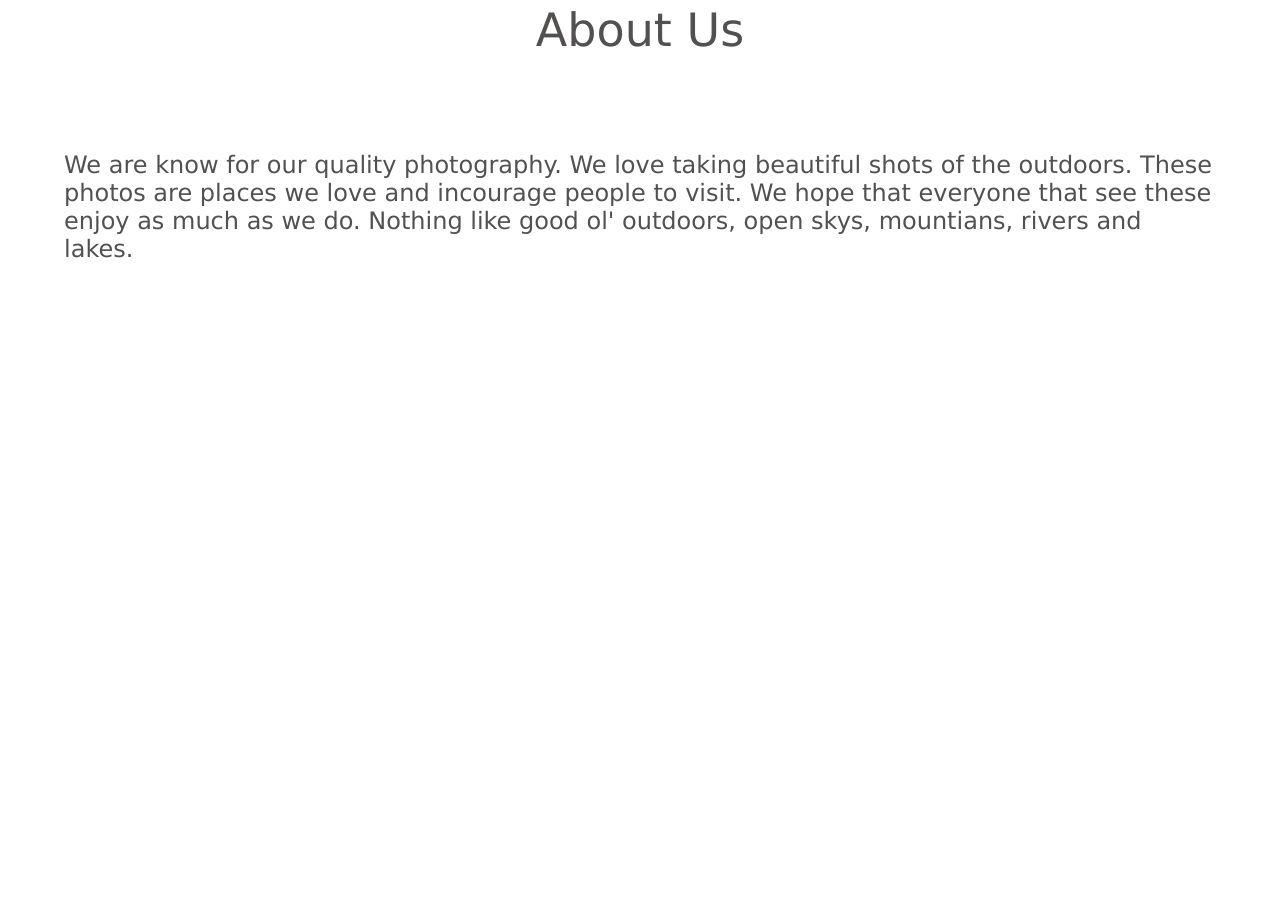
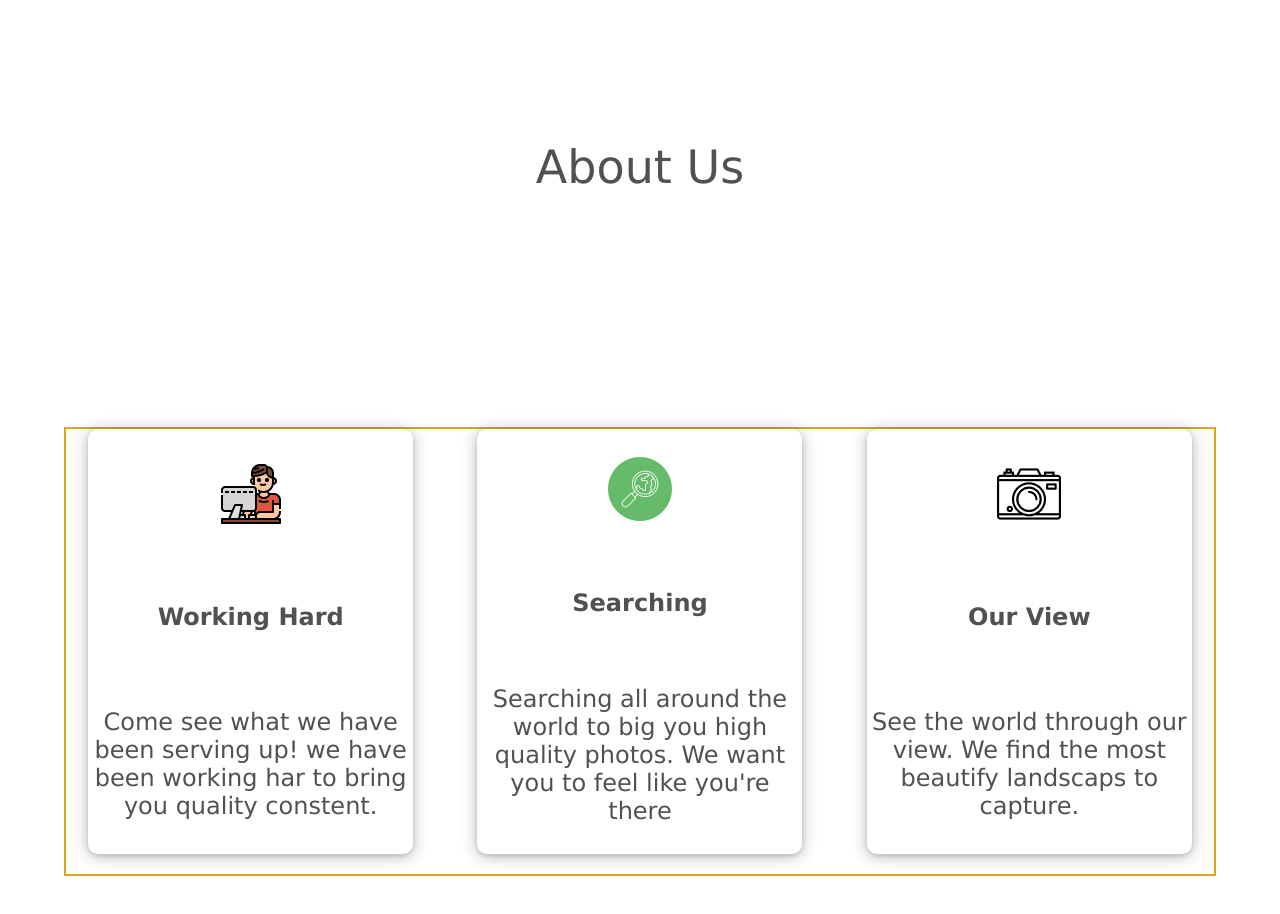
Before and after one commit to mcopanos/photo-gallery, a plain HTML site: page index.html in a window 1280 px wide. Shown: the part 892-1806 px from the top of the page. Before the commit the page ends 1250 px from the top, so only its background shows below. Drawn offline with Linux system fonts and the light colour scheme.

Commit message:
added icons and text to cards

```diff
--- a/CSS/styles.css
+++ b/CSS/styles.css
@@ -90,8 +90,10 @@ nav a:active {
 .about {
     width: 100%;
     color: rgb(83, 80, 80);
-    height: 450px;
+    min-height: 1200px;
+    /* border: 2px solid goldenrod; */
     display: flex;
+    /* flex-wrap: wrap; */
     flex-direction: column;
     align-items: center;
     justify-content: space-evenly;
@@ -102,7 +104,44 @@ nav a:active {
     font-weight: 100;
 }
 
+.about-text {
+    width: 100%;
+    /* height: 100%; */
+    border: 2px solid goldenrod;
+}
+
 .about-text p {
     font-size: 24px;
     font-weight: 100;
 }
+
+.about-cards {
+    width: 100%;
+    display: flex;
+    flex-wrap: wrap;
+    justify-content: space-around;
+    align-items: center;
+    gap: 20px;
+}
+
+.card {
+    width: 325px;
+    height: 425px;
+    display: flex;
+    flex-direction: column;
+    justify-content: space-around;
+    align-items: center;
+    gap: 10px;
+    text-align: center;
+    border-radius: 10px;
+    box-shadow: rgba(14, 30, 37, 0.12) 0px 2px 4px 0px, rgba(14, 30, 37, 0.32) 0px 2px 16px 0px;
+}
+
+.about-cards::after {
+    content: "";
+    width: 325px;
+}
+
+.about-cards li {
+    list-style-type: none;
+}
--- a/JS/main.js
+++ b/JS/main.js
@@ -8,3 +8,32 @@ const links = navLinks.map((navLink) => {
    link.innerText = navLink;
    navBar.appendChild(link);
 });
+
+
+/* This is the About Section. */
+
+let icons = ['editing', 'discovery', 'camera']
+let headings = ['Working Hard', 'Searching', 'Our View']
+let pgafs = [
+      'Come see what we have been serving up! we have been working har to bring you quality constent.',
+      'Searching all around the world to big you high quality photos. We want you to feel like you\'re there',
+      'See the world through our view. We find the most beautify landscaps to capture.'
+]
+let aboutCards = document.querySelector('#about');
+
+
+for (let i = 0; i < icons.length; i++) {
+      let li = document.createElement('li');
+      li.classList.add('card');
+      li.innerHTML = `
+            <img src="photos/${icons[i]}.png">
+            <h1>${headings[i]}</h1>
+            <p>${pgafs[i]}</p>`;
+      aboutCards.appendChild(li);
+}
+// let aboutItem = aboutItems.map(item => {
+//    let li = document.createElement('li').classList.add('card');
+//    li.innerText = item;
+//    aboutCards.appendChild(li);
+//    console.log(item)
+// })
--- a/index.html
+++ b/index.html
@@ -4,6 +4,8 @@
 <head>
     <meta charset="UTF-8">
     <meta name="viewport" content="width=device-width, initial-scale=1.0">
+    <link rel="stylesheet" href="path/to/font-awesome/css/font-awesome.min.css">
+    <link rel="shortcut icon" href="http://sstatic.net/so/favicon.ico">
     <link rel="stylesheet" href="CSS/styles.css">
     <title>Photo Gallery</title>
 </head>
@@ -31,13 +33,14 @@
             <h2>About Us</h2>
         </div>
         <div class="about-text">
-            <p>
+            <ul id="about" class="about-cards"></ul>
+            <!-- <p>
                 We are know for our quality photography. We love taking beautiful shots of the outdoors. These photos
                 are places we love and
                 incourage people to visit. We hope that everyone that see these enjoy as much as we do. Nothing like
                 good ol' outdoors, open
                 skys, mountians, rivers and lakes.
-            </p>
+            </p> -->
         </div>
     </section>
 
```
Also changed, not shown: photos/camera.png (added), photos/discovery.png (added), photos/editing.png (added).
